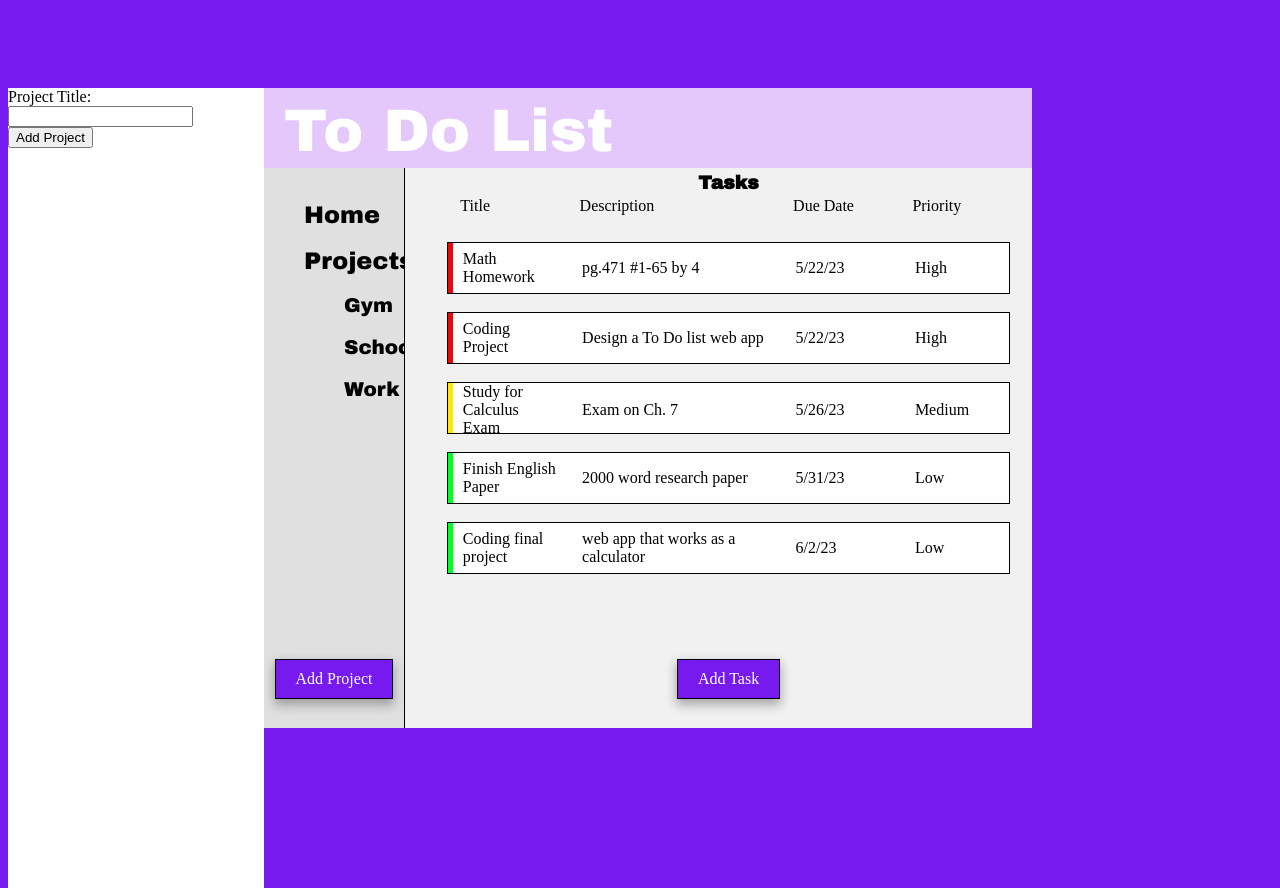
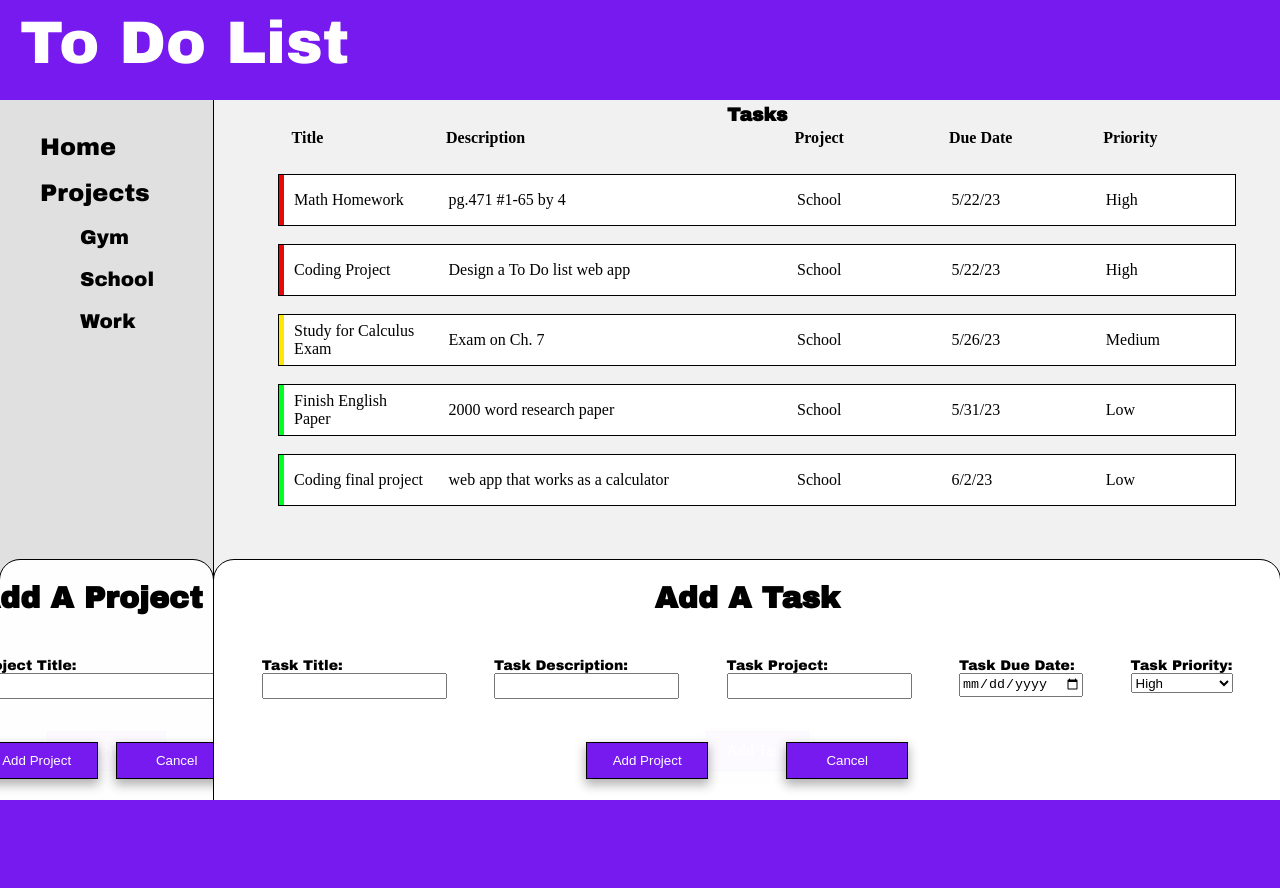
Before and after one commit to Calebhagood/ToDoList, a plain HTML site: page index.html in a window 1280 px wide. After the commit the page ends 800 px from the top, so only its background shows below. Drawn offline with Linux system fonts and the light colour scheme.

Commit message:
Finished planned hardcoded UI

```diff
--- a/index.html
+++ b/index.html
@@ -1,14 +1,17 @@
 <!DOCTYPE html>
 <html lang="en">
   <head>
-    <meta charset="UTF-8">
-    <meta http-equiv="X-UA-Compatible" content="IE=edge">
-    <meta name="viewport" content="width=device-width, initial-scale=1.0">
+    <meta charset="UTF-8" />
+    <meta http-equiv="X-UA-Compatible" content="IE=edge" />
+    <meta name="viewport" content="width=device-width, initial-scale=1.0" />
     <title>To Do List</title>
-    <link rel="stylesheet" href="style.css">
-    <link rel="preconnect" href="https://fonts.googleapis.com">
-    <link rel="preconnect" href="https://fonts.gstatic.com" crossorigin>
-    <link href="https://fonts.googleapis.com/css2?family=Archivo+Black&display=swap" rel="stylesheet">
+    <link rel="stylesheet" href="style.css" />
+    <link rel="preconnect" href="https://fonts.googleapis.com" />
+    <link rel="preconnect" href="https://fonts.gstatic.com" crossorigin />
+    <link
+      href="https://fonts.googleapis.com/css2?family=Archivo+Black&display=swap"
+      rel="stylesheet"
+    />
   </head>
   <body>
     <div id="content">
@@ -24,6 +27,19 @@
           </ul>
         </ul>
         <div class="addBtn">Add Project</div>
+        <div id="addProjectFormContainer">
+          <form action="" id="addProjectForm">
+            <h3>Add A Project</h3>
+            <div class="inputDiv">
+              <label for="projectTitle">Project Title:</label>
+              <input type="text" name="projectTitle" id="projectTitleInput" />
+            </div>
+            <div class="formBtns">
+              <button class="addBtn formBtn" type="submit">Add Project</button>
+              <button class="addBtn formBtn">Cancel</button>
+            </div>
+          </form>
+        </div>
       </div>
       <div id="list">
         <div class="mainListContent">
@@ -32,48 +48,90 @@
             <div class="taskLabels">
               <div class="title">Title</div>
               <div class="description">Description</div>
+              <div class="projectName">Project</div>
               <div class="dueDate">Due Date</div>
               <div class="priority">Priority</div>
             </div>
           </div>
           <div class="task high">
             <div class="title">Math Homework</div>
-                    <div class="description">pg.471 #1-65 by 4 </div>
+            <div class="description">pg.471 #1-65 by 4</div>
+            <div class="projectName">School</div>
             <div class="dueDate">5/22/23</div>
-                    <div class="priority ">High</div>
+            <div class="priority">High</div>
           </div>
           <div class="task high">
             <div class="title">Coding Project</div>
             <div class="description">Design a To Do list web app</div>
+            <div class="projectName">School</div>
             <div class="dueDate">5/22/23</div>
             <div class="priority">High</div>
-                </div><div class="task med">
+          </div>
+          <div class="task med">
             <div class="title">Study for Calculus Exam</div>
             <div class="description">Exam on Ch. 7</div>
+            <div class="projectName">School</div>
             <div class="dueDate">5/26/23</div>
-                    <div class="priority ">Medium</div>
-                </div><div class="task low">
+            <div class="priority">Medium</div>
+          </div>
+          <div class="task low">
             <div class="title">Finish English Paper</div>
             <div class="description">2000 word research paper</div>
+            <div class="projectName">School</div>
             <div class="dueDate">5/31/23</div>
-                    <div class="priority ">Low</div>
-                </div><div class="task low">
+            <div class="priority">Low</div>
+          </div>
+          <div class="task low">
             <div class="title">Coding final project</div>
             <div class="description">web app that works as a calculator</div>
+            <div class="projectName">School</div>
             <div class="dueDate">6/2/23</div>
-                    <div class="priority ">Low</div>
+            <div class="priority">Low</div>
           </div>
         </div>
         <div class="addBtn">Add Task</div>
+        <div id="addTaskFormContainer">
+          <form action="" id="addTaskForm">
+            <h3>Add A Task</h3>
+            <div class="taskFormInputs">
+              <div class="inputDiv">
+                <label for="taskTitle">Task Title:</label>
+                <input type="text" name="taskTitle" id="taskTitle" />
               </div>
-        <div id="addProjectFormContainer">
-            <form action="" id="addProjectForm">
-                <label for="projectTitle">Project Title:</label>
-                <input type="text" name="projectTitle" id="projectTitleInput">
-                <button type="submit">Add Project</button>
+              <div class="inputDiv">
+                <label for="taskDescription">Task Description:</label>
+                <input
+                  type="text"
+                  name="taskDescription"
+                  id="taskDescription"
+                />
+              </div>
+              <div class="inputDiv">
+                <label for="taskProject">Task Project:</label>
+                <input type="text" name="taskProject" id="taskProject" />
+              </div>
+              <div class="inputDiv">
+                <label for="taskDueDate">Task Due Date:</label>
+                <input type="date" name="taskDueDate" id="taskDueDate" />
+              </div>
+              <div class="inputDiv">
+                <label for="taskPriority">Task Priority:</label>
+                <select name="taskPriority" id="taskPriority">
+                  <option value="High">High</option>
+                  <option value="Medium">Medium</option>
+                  <option value="Low">Low</option>
+                </select>
+              </div>
+            </div>
+            <div class="taskFormBtns">
+              <button class="addBtn formBtn" type="submit">Add Project</button>
+              <button class="addBtn formBtn">Cancel</button>
+            </div>
           </form>
         </div>
       </div>
+    </div>
+
     <script src="main.js"></script>
   </body>
 </html>
--- a/style.css
+++ b/style.css
@@ -1,14 +1,9 @@
-:root{
+:root {
   --primaryColor: #771af0;
   --secondaryColor: #e4c8fc;
 }
 
-*{
-    margin: none;
-    padding: none;
-}
-
-body{
+body {
   width: 100vw;
   height: 100vh;
   background-color: var(--primaryColor);
@@ -16,30 +11,31 @@ body{
   justify-content: center;
   align-items: center;
   overflow: hidden;
-    position: relative;
+
   padding: none;
-
+  margin: 0;
 }
 
-#content{
-    width: 60%;
-    height: 80%;
+#content {
+  width: 100%;
+  height: 100%;
   display: grid;
   grid-template-columns: 1fr 5fr;
   grid-template-rows: 1fr 7fr;
+  border-radius: 40px;
 }
 
-#header{
+#header {
   grid-area: 1/1/2/3;
-background-color: var(--secondaryColor);
-font-family: 'Archivo Black', sans-serif;
+  background-color: var(--primaryColor);
+  font-family: "Archivo Black", sans-serif;
   font-size: 60px;
   color: #fff;
   padding-left: 20px;
   padding-top: 10px;
 }
 
-#menu{
+#menu {
   grid-area: 2/1/3/2;
   background-color: #e0e0e0;
   padding-top: 10px;
@@ -47,9 +43,10 @@ padding-top: 10px;
   display: flex;
   flex-direction: column;
   justify-content: space-between;
+  position: relative;
 }
 
-.addBtn{
+.addBtn {
   margin: 0 auto;
   outline: #000 solid 1px;
   padding: 10px 20px;
@@ -59,26 +56,27 @@ padding-top: 10px;
   cursor: pointer;
 }
 
-.menuList, .projectsList{
+.menuList,
+.projectsList {
   display: flex;
   flex-direction: column;
   gap: 20px;
   list-style: none;
-    font-family: 'Archivo Black', sans-serif;
+  font-family: "Archivo Black", sans-serif;
   width: 100px;
 }
 
-.menuList{
+.menuList {
   font-size: 24px;
   font-weight: 300;
 }
 
-.projectsList{
+.projectsList {
   font-size: 20px;
   font-weight: 200;
 }
 
-#list{
+#list {
   grid-area: 2/2/3/3;
   background-color: #f1f1f1;
   border-left: #000 solid 1px;
@@ -88,34 +86,36 @@ padding-top: 10px;
   display: flex;
   flex-direction: column;
   justify-content: space-between;
+  position: relative;
 }
 
-.mainListContent{
+.mainListContent {
   display: flex;
   flex-direction: column;
-    gap:20px;
+  gap: 20px;
 }
 
-.listHeading{
+.listHeading {
   height: 50px;
 }
 
-.taskLabels{
+.taskLabels {
   width: 90%;
   height: 25px;
   display: grid;
-    grid-template-columns: 1fr 2fr 1fr 1fr;
+  grid-template-columns: 1fr 2.5fr 1fr 1fr 1fr;
   gap: 25px;
   align-items: center;
   margin: 0 auto;
   padding-left: 10px;
+  font-weight: 700;
 }
 
-.task{
+.task {
   width: 90%;
   height: 50px;
   display: grid;
-    grid-template-columns: 1fr 2fr 1fr 1fr;
+  grid-template-columns: 1fr 2.5fr 1fr 1fr 1fr;
   gap: 25px;
   align-items: center;
   outline: #000 solid 1px;
@@ -124,30 +124,122 @@ padding-top: 10px;
   background-color: #fff;
 }
 
-.high{
+.high {
   border-left: #e90808 solid 5px;
 }
 
-.med{
-    border-left: #ffe606 solid 5px
+.med {
+  border-left: #ffe606 solid 5px;
 }
 
-.low{
+.low {
   border-left: #00ff22 solid 5px;
 }
 
-#list h3{
+#list h3 {
   text-align: center;
-    font-family: 'Archivo Black', sans-serif;
+  font-family: "Archivo Black", sans-serif;
   padding: 0;
   margin: 0;
 }
 
-#addProjectFormContainer{
+#addProjectFormContainer {
   position: absolute;
   left: 0;
-    height: 100vh;
-    width: 20%;
-    background-color: #fff;
+  bottom: 0;
+  height: 30vh;
+  width: 100%;
+  background-color: #fffffff9;
+  border-radius: 20px 20px 0 0;
+  display: flex;
+  justify-content: center;
+  align-items: center;
+  outline: #000 solid 1px;
+}
 
+#addProjectForm {
+  height: 100%;
+  display: flex;
+  flex-direction: column;
+  justify-content: space-around;
 }
+
+#addProjectForm h3 {
+  font-family: "Archivo Black", sans-serif;
+  font-size: 30px;
+  padding: 0;
+  margin: 0;
+}
+
+.inputDiv {
+  display: flex;
+  flex-direction: column;
+}
+
+.inputDiv label {
+  font-family: "Archivo Black", sans-serif;
+  font-size: 14px;
+}
+
+#projectTitleInput {
+  height: 20px;
+}
+
+button {
+  border: none;
+}
+
+.formBtns {
+  display: flex;
+  gap: 20px;
+}
+
+.formBtn {
+  width: 120px;
+}
+
+#addTaskFormContainer {
+  position: absolute;
+  left: 0;
+  bottom: 0;
+  height: 30vh;
+  width: 100%;
+  background-color: #fffffff9;
+  border-radius: 20px 20px 0 0;
+  display: flex;
+  justify-content: center;
+  align-items: center;
+  outline: #000 solid 1px;
+}
+
+#addTaskForm {
+  height: 100%;
+  width: 100%;
+  display: flex;
+  flex-direction: column;
+  justify-content: space-around;
+}
+
+#addTaskForm h3 {
+  font-family: "Archivo Black", sans-serif;
+  font-size: 30px;
+  padding: 0;
+  margin: 0;
+}
+
+.taskFormInputs {
+  display: flex;
+  justify-content: space-evenly;
+}
+
+.taskFormBtns {
+  display: flex;
+  justify-content: space-evenly;
+  width: 400px;
+  margin: 0 auto;
+}
+
+.inputDiv input,
+.inputDiv select {
+  height: 20px;
+}
```
Lines whose indentation alone changed are shown as unchanged.
